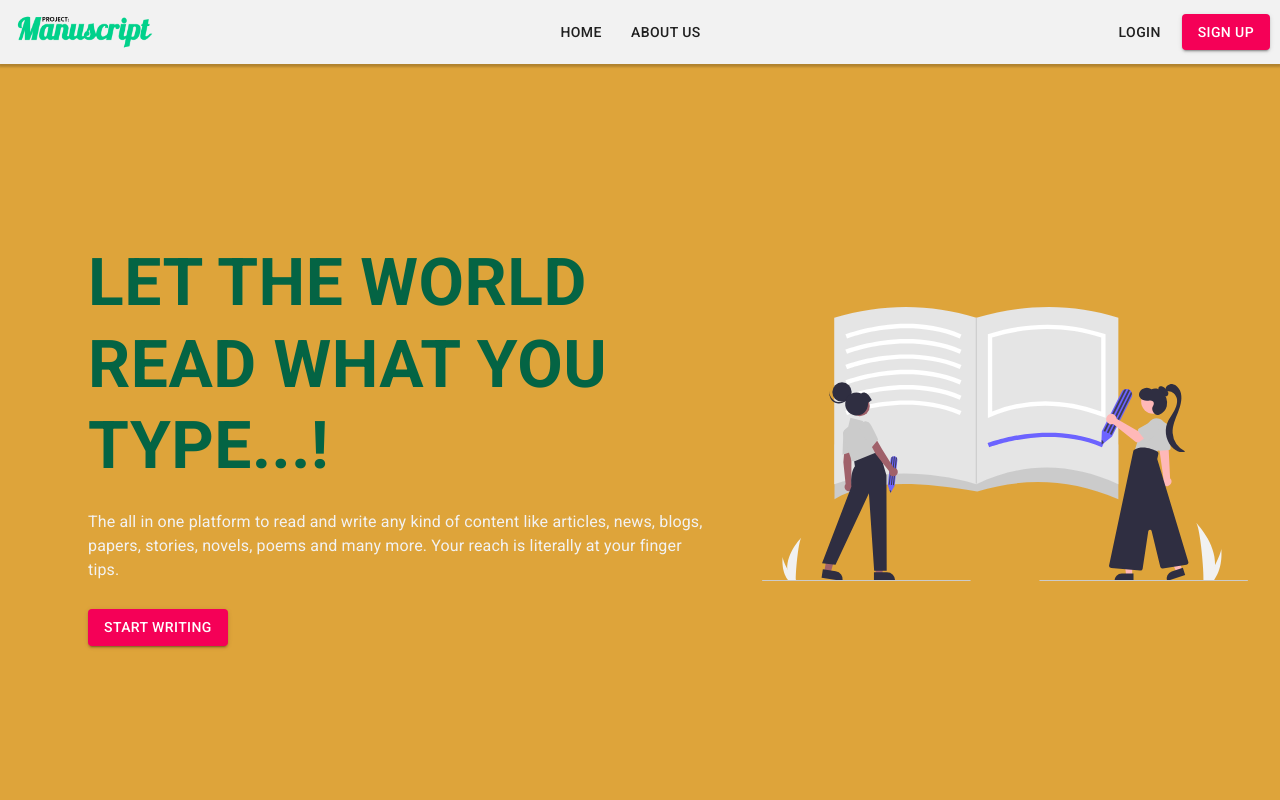
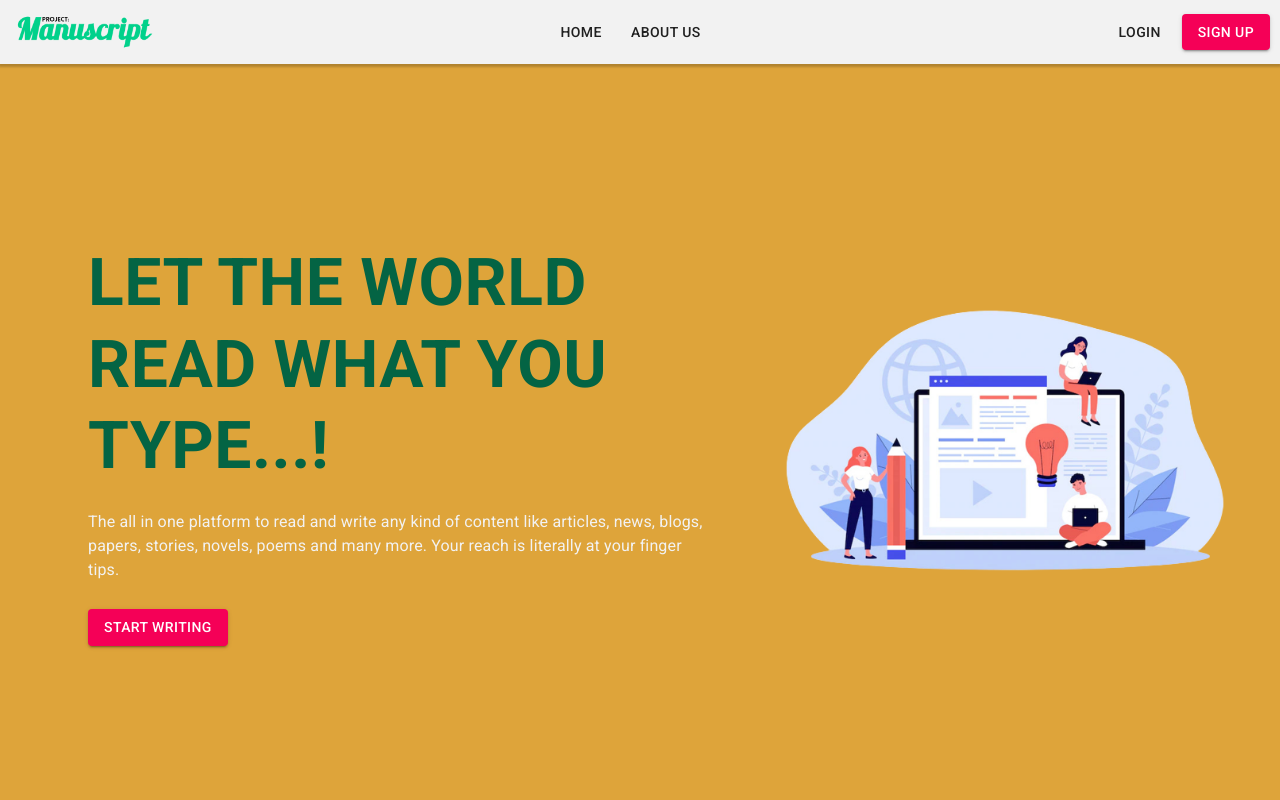
Before and after one commit to Soumyajit2000-web/Manuscript_Client, a React (Create React App) app: page / in a window 1280 px wide. Shown: the top 800 px of the page. Built offline with nearby package versions, Linux system fonts and the light colour scheme; no server answers.

Commit message:
cta changes

```diff
--- a/src/components/Cta.jsx
+++ b/src/components/Cta.jsx
@@ -1,26 +1,30 @@
 import React from 'react';
 import '../styles/Cta.scss'
 import Typography from '@material-ui/core/Typography';
-import ctaImg from '../images/notebook.svg';
+import ctaImg2 from '../images/P3-removebg-preview.png'
 import { Button } from '@material-ui/core';
+import { Link } from 'react-router-dom';
 
 function Cta() {
     return (
         <div className="ctaContainer">
             <div className="ctaLeft">
-                <Typography variant="h4" gutterBottom style={{color: "rgb(4 100 68)", fontWeight: "bolder"}}>
+                <Typography variant="h4" gutterBottom style={{ color: "rgb(4 100 68)", fontWeight: "bolder" }}>
                     LET THE WORLD READ WHAT YOU TYPE...!
                 </Typography>
                 <Typography variant="body1" className="cta-body" gutterBottom>
                     The all in one platform to read and write any kind of content like articles, news, blogs, papers, stories, novels, poems and many more. Your reach is literally at your finger tips.
                 </Typography>
                 <br></br>
-                <Button variant="contained" color="secondary">
-                    Start Writing
-                </Button>
+                <Link to="/register" style={{ textDecoration: "none" }}>
+                    <Button variant="contained" color="secondary">
+                        Start Writing
+                    </Button>
+                </Link>
+
             </div>
             <div className="ctaRight">
-                <img src={ctaImg} alt="" />
+                <img src={ctaImg2} alt="" />
             </div>
         </div>
     )
```
Also changed, not shown: src/images/P2-removebg-preview.png (added), src/images/P3-removebg-preview.png (added).
